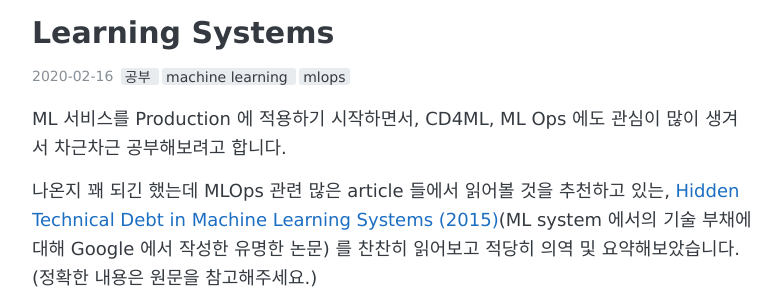
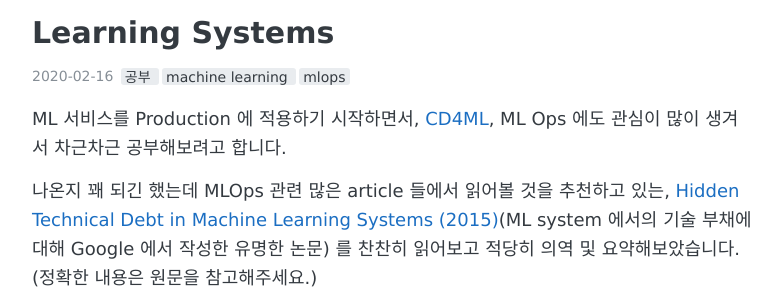
Before and after one commit to inahjeon/inahjeon.github.io, a Jekyll site: the page built from _posts/2020-02-16-technical-dept-in-ml-systms.md, in a window 1280 px wide and 900 px high. Shown: the part 205-505 px from the top of the window, without its empty margins (248-1030 px from the left). Built offline with Jekyll 4.4.1, drawn with Linux system fonts in a browser that asks for light colours; part of the change alters nothing that is shown.

Commit message:
Add link

```diff
--- a/_posts/2020-02-16-technical-dept-in-ml-systms.md
+++ b/_posts/2020-02-16-technical-dept-in-ml-systms.md
@@ -6,7 +6,7 @@ tags: [공부, machine learning, mlops]
 comments: true
 ---
 
-ML 서비스를 Production 에 적용하기 시작하면서, CD4ML, ML Ops 에도 관심이 많이 생겨서 차근차근 공부해보려고 합니다.
+ML 서비스를 Production 에 적용하기 시작하면서, [CD4ML](https://martinfowler.com/articles/cd4ml.html), ML Ops 에도 관심이 많이 생겨서 차근차근 공부해보려고 합니다.
 
 나온지 꽤 되긴 했는데 MLOps 관련 많은 article 들에서 읽어볼 것을 추천하고 있는, [Hidden Technical Debt in Machine Learning Systems (2015)](https://papers.nips.cc/paper/5656-hidden-technical-debt-in-machine-learning-systems.pdf)(ML system 에서의 기술 부채에 대해 Google 에서 작성한 유명한 논문) 를 찬찬히 읽어보고 적당히 의역 및 요약해보았습니다. (정확한 내용은 원문을 참고해주세요.)
 
```
